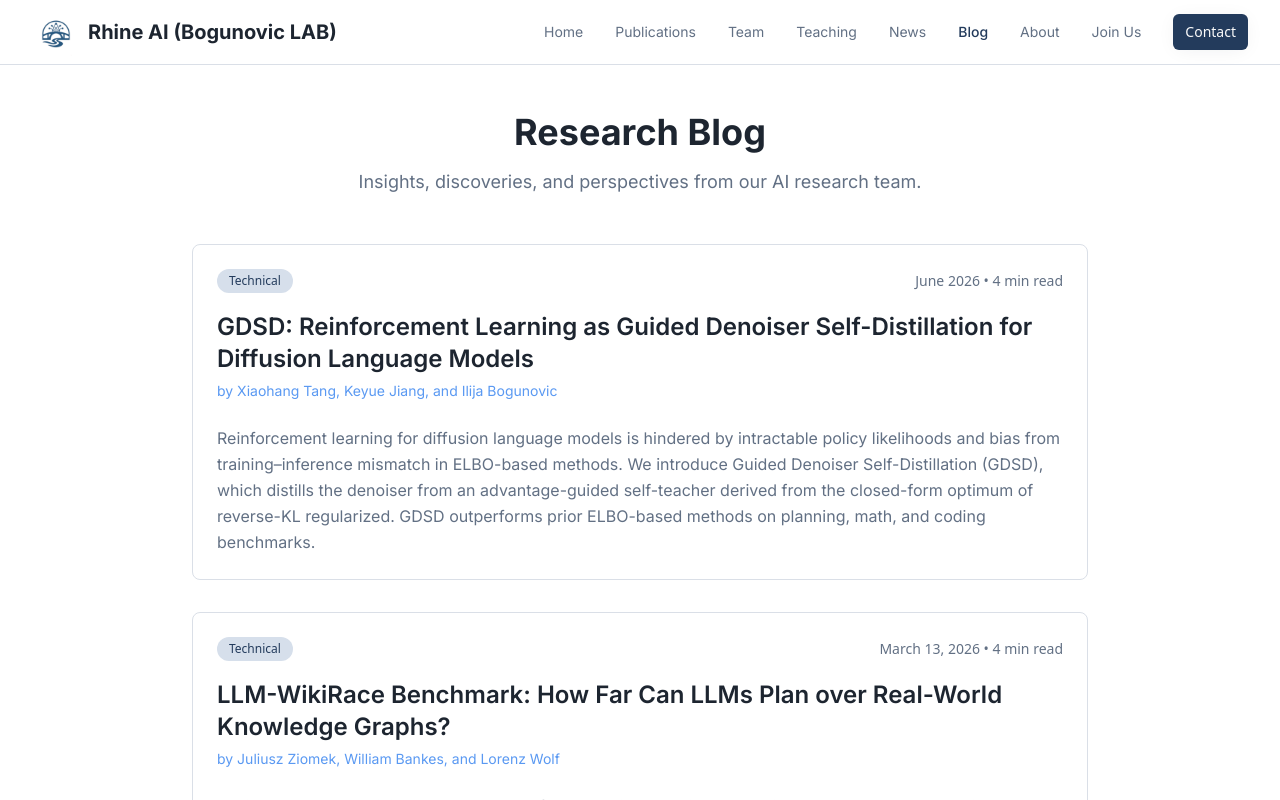
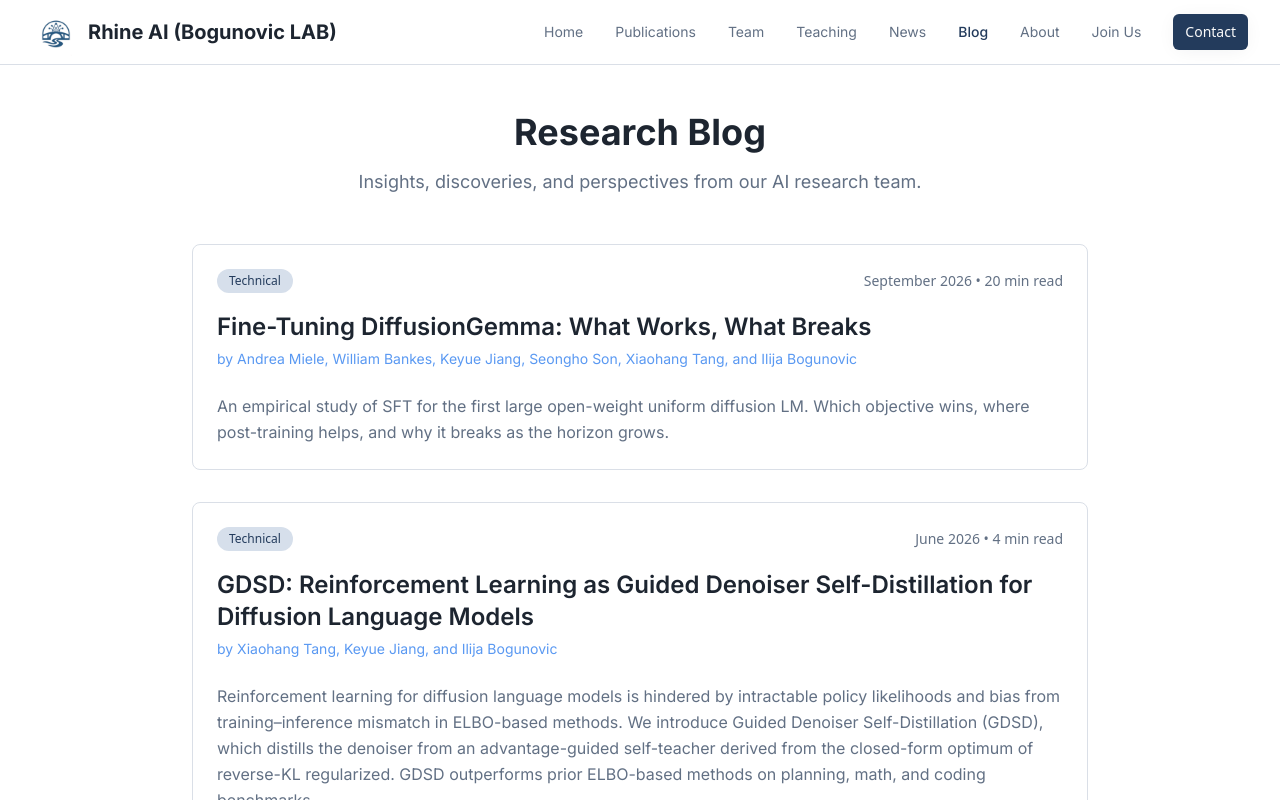
Before and after one commit to ilijabogunovic/rhine-ai, a React (Vite) app: page /blog in a window 1280 px wide. Shown: the top 800 px of the page. Built offline with nearby package versions, Linux system fonts and the light colour scheme.

Commit message:
add diffugemma sft blogpost

```diff
--- a/src/pages/Blog.tsx
+++ b/src/pages/Blog.tsx
@@ -5,6 +5,15 @@ import 'katex/dist/katex.min.css';
 import { InlineMath, BlockMath } from 'react-katex';
 
 const blogPosts = [
+  {
+    date: "September 2026",
+    title: "Fine-Tuning DiffusionGemma: What Works, What Breaks",
+    author: "Andrea Miele, William Bankes, Keyue Jiang, Seongho Son, Xiaohang Tang, and Ilija Bogunovic",
+    excerpt: "An empirical study of SFT for the first large open-weight uniform diffusion LM. Which objective wins, where post-training helps, and why it breaks as the horizon grows.",
+    readTime: "20 min read",
+    category: "Technical",
+    url: "https://www.andreamiele.fr/blog/fine-tuning-diffusiongemma/"
+  },
   {
     date: "June 2026",
     title: "GDSD: Reinforcement Learning as Guided Denoiser Self-Distillation for Diffusion Language Models",
--- a/src/pages/profiles/AntonioLopardo.tsx
+++ b/src/pages/profiles/AntonioLopardo.tsx
@@ -38,7 +38,7 @@ const AntonioLopardo = () => {
         label: "Twitter"
       },
       {
-        type: "external" as const,
+        type: "website" as const,
         url: "https://antoniolopardo.github.io",
         label: "Website"
       }
```
